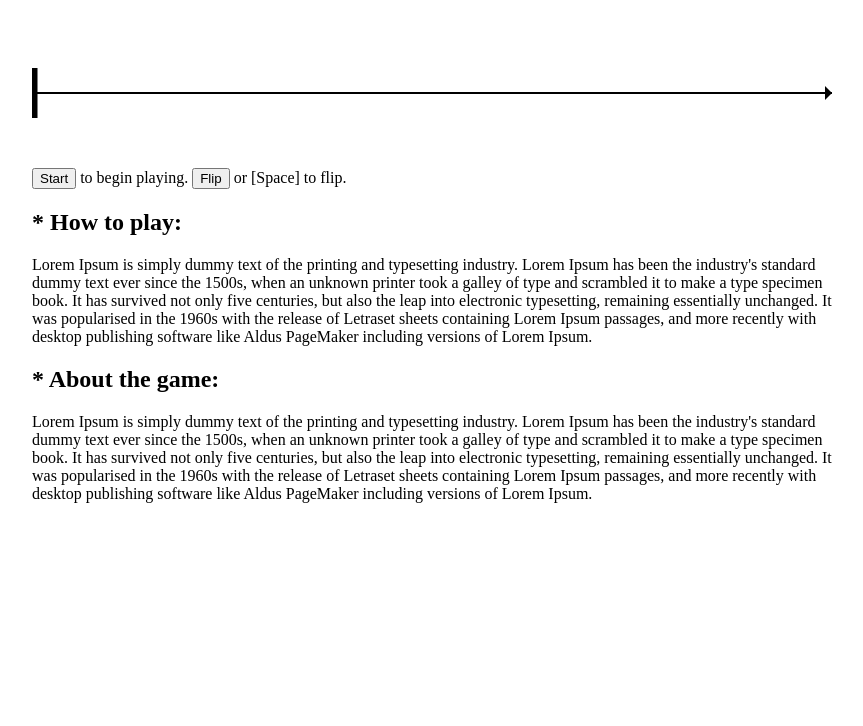
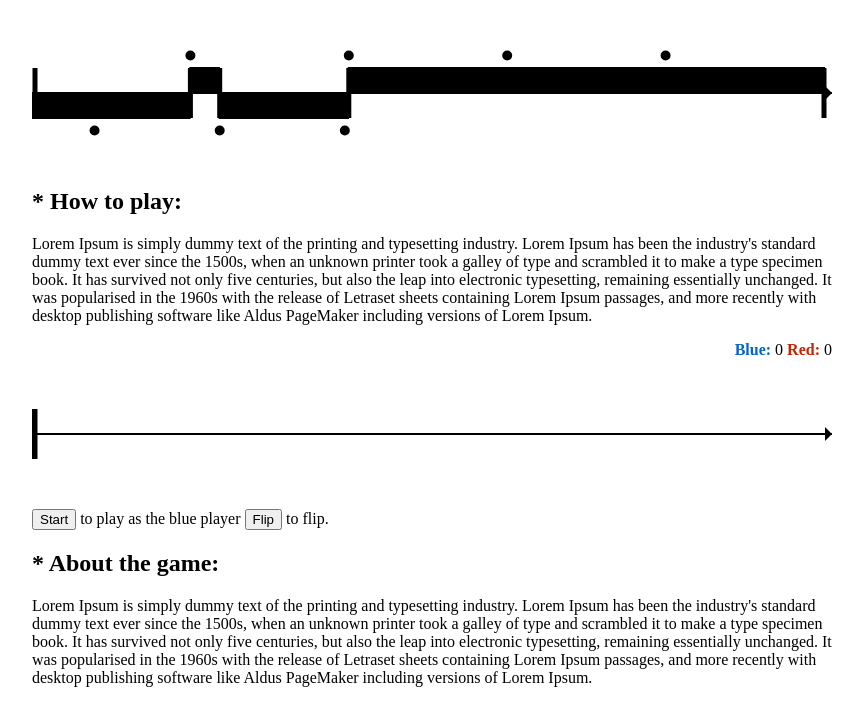
Before and after one commit to EthanHeilman/flipIt, a plain HTML site: page index.html in a window 1280 px wide. Shown: the part 48-774 px from the top of the page, without its empty margins (68-931 px from the left). Drawn offline with nearby package versions, Linux system fonts and the light colour scheme.

Commit message:
added second board, added score board

```diff
--- a/css/style.css
+++ b/css/style.css
@@ -12,3 +12,7 @@ canvas{
   margin-top:0px;
   margin-bottom:0px;
 }
+
+#scoreBoard{
+ text-align:right;
+}
--- a/index.html
+++ b/index.html
@@ -12,22 +12,47 @@
         var playerXColor = "0066CC"; //blue
         var playerYColor = "CC2200"; //red
 
-
         var numTicks = 1000;
         var msPerTick = 1;
 
-        var renderer = new RenderEngine( $("#game_board"), numTicks, playerXColor, playerYColor)
+        var comp_renderer = new RenderEngine( $("#gameBoard1"), numTicks, playerXColor, playerYColor )
 
-        var game = new FlipItGame( renderer, periodicMove, randomMove);
+        var comp_game = new FlipItGame( comp_renderer, Players["randomPlayer"], Players["periodicPlayer"] );
+        comp_game.newGame();
+        comp_game.start( msPerTick, numTicks );
+
+        var renderer = new RenderEngine( $("#gameBoard2"), numTicks, playerXColor, playerYColor )
+
+        var finalScoresFunct = function(xScore, yScore) {
+          console.log(xScore, yScore);
+
+          output = ""
+
+          if (xScore > yScore) output += "<b>Blue Wins!</b> ";
+          if (xScore < yScore) output += "<b>Red Wins!</b> ";
+
+          output += " ";
+
+          output += "<b><font color="+playerXColor+">Blue:</font></b> "+xScore;
+          output += " ";
+          output += "<b><font color="+playerYColor+">Red:</font></b> "+yScore;
+
+          output += "</br>";
+
+          $("#scoreBoard").html(output);
+        };
+
+        var game = new FlipItGame( renderer, Players["humanPlayer"], Players["randomPlayer"], finalScoresFunct );
         game.newGame();
+        finalScoresFunct(0, 0)
 
         //setup buttons
-        $("#start_btn").click( function() {
+        $("#startBtn").click( function() {
           game.start( msPerTick, numTicks );
         });
 
-        $("#flip_btn").click( function() {
-            game.defenderFlip();
+        $("#flipBtn").click( function() {
+          game.defenderFlip();
         });
 
       });
@@ -43,18 +68,21 @@
     </div>
 
 
-    <canvas id="game_board" width="800" height="150"></canvas>
-
-    <button id="start_btn">Start</button> to begin playing.
-    <button id="flip_btn">Flip</button> or [Space] to flip.
+    <canvas id="gameBoard1" width="800" height="150"></canvas>
 
     <div id="directions_panel">
-      <h2 id="how_title"> * How to play:</h2>
+      <h2 id="howTitle"> * How to play:</h2>
       <p>Lorem Ipsum is simply dummy text of the printing and typesetting industry. Lorem Ipsum has been the industry's standard dummy text ever since the 1500s, when an unknown printer took a galley of type and scrambled it to make a type specimen book. It has survived not only five centuries, but also the leap into electronic typesetting, remaining essentially unchanged. It was popularised in the 1960s with the release of Letraset sheets containing Lorem Ipsum passages, and more recently with desktop publishing software like Aldus PageMaker including versions of Lorem Ipsum.</p>
     </div>
 
-    <div id="about_panel">
-      <h2 id="about_title"> * About the game:</h2>
+
+    <div id="scoreBoard"></div>
+    <canvas id="gameBoard2" width="800" height="150"></canvas>
+    <button id="startBtn">Start</button> to play as the blue player
+    <button id="flipBtn">Flip</button> to flip.
+
+    <div id="aboutPanel">
+      <h2 id="aboutTitle"> * About the game:</h2>
       <p>Lorem Ipsum is simply dummy text of the printing and typesetting industry. Lorem Ipsum has been the industry's standard dummy text ever since the 1500s, when an unknown printer took a galley of type and scrambled it to make a type specimen book. It has survived not only five centuries, but also the leap into electronic typesetting, remaining essentially unchanged. It was popularised in the 1960s with the release of Letraset sheets containing Lorem Ipsum passages, and more recently with desktop publishing software like Aldus PageMaker including versions of Lorem Ipsum.</p>
     </div>
 
--- a/js/flipit.js
+++ b/js/flipit.js
@@ -1,10 +1,9 @@
-function FlipItGame( renderer, playerX, playerY ){
+function FlipItGame( renderer, playerX, playerY, finalScoresFunct){
   var xControlBenefit = 1;
   var yControlBenefit = 1;
 
-  var xFlipCost = 1;
-  var yFlipCost = 1;
-
+  var xFlipCost = 100;
+  var yFlipCost = 100;
 
   this.newGame = function(){
     this.running = false;
@@ -33,8 +32,10 @@ function FlipItGame( renderer, playerX, playerY ){
   this.endGame = function() {
     clearInterval( this.clock );
     this.running = false;
-    console.log( this.xScore );
-    console.log( this.yScore );
+
+    if ( finalScoresFunct != null ) {
+      finalScoresFunct( this.xScore, this.yScore );
+    }
     console.log( "done." );
   };
 
@@ -75,14 +76,18 @@ function FlipItGame( renderer, playerX, playerY ){
       this.yScore -= yFlipCost;
     }
   }
-
 };
 
 
 //Computer players
-function neverMove( ticks ){};
-function randomMove( ticks ){ if(ticks % 87 == 0) return Math.random(ticks) < 0.3; };
-function periodicMove( ticks ){ return ticks % 200 == 0; };
+var Players = {
+  "humanPlayer":function( ticks ){ return false },
+  "randomPlayer":function( ticks ){ if(ticks % 79 == 0) return Math.random(ticks) < 0.3; },
+  "periodicPlayer":function( ticks ){ return ticks % 200 == 0; }
+  };
+
+
+
 
 
 function RenderEngine( board, numRounds, playerXColor, playerYColor ){
@@ -91,20 +96,22 @@ function RenderEngine( board, numRounds, playerXColor, playerYColor ){
   var rightMargin = 8;
   var rectHeight = 20;
 
-  // maps ticks in the game state to x-coordines on the board
-  var mapX = function( tick ){
-      return (tick/numRounds) * ( board.width() - rightMargin );
-  };
+  this.board = board;
 
   this.drawBoard = function(ticks, flips){
 
     //only draw every fifth frame
     if (ticks % 5 != 0 ) return;
 
-    var context = board[0].getContext("2d");
+    var context = this.board[0].getContext("2d");
 
-    var h = board.height();
-    var w = board.width();
+    var h = this.board.height();
+    var w = this.board.width();
+
+    // maps ticks in the game state to x-coordines on the board
+    var mapX = function( tick ){
+        return (tick/numRounds) * ( w - rightMargin );
+    };
 
     context.clearRect( 0, 0, w, h );
 
@@ -178,7 +185,6 @@ function drawArrow(context, x1, y1, x2, y2){
 
   //draw the head
   var head_size = 7;
-
   context.moveTo(x2, y2);
   context.beginPath();
     context.lineTo(x2-head_size, y2-head_size);
@@ -218,9 +224,7 @@ function drawHLine(context, x, y, l) {
     line_fix = 2;
   }
 
-  width = 5;
-
-  context.lineWidth= width;
+  context.lineWidth= 5;
 
   context.beginPath();
     context.moveTo(x, y + line_fix);
```
